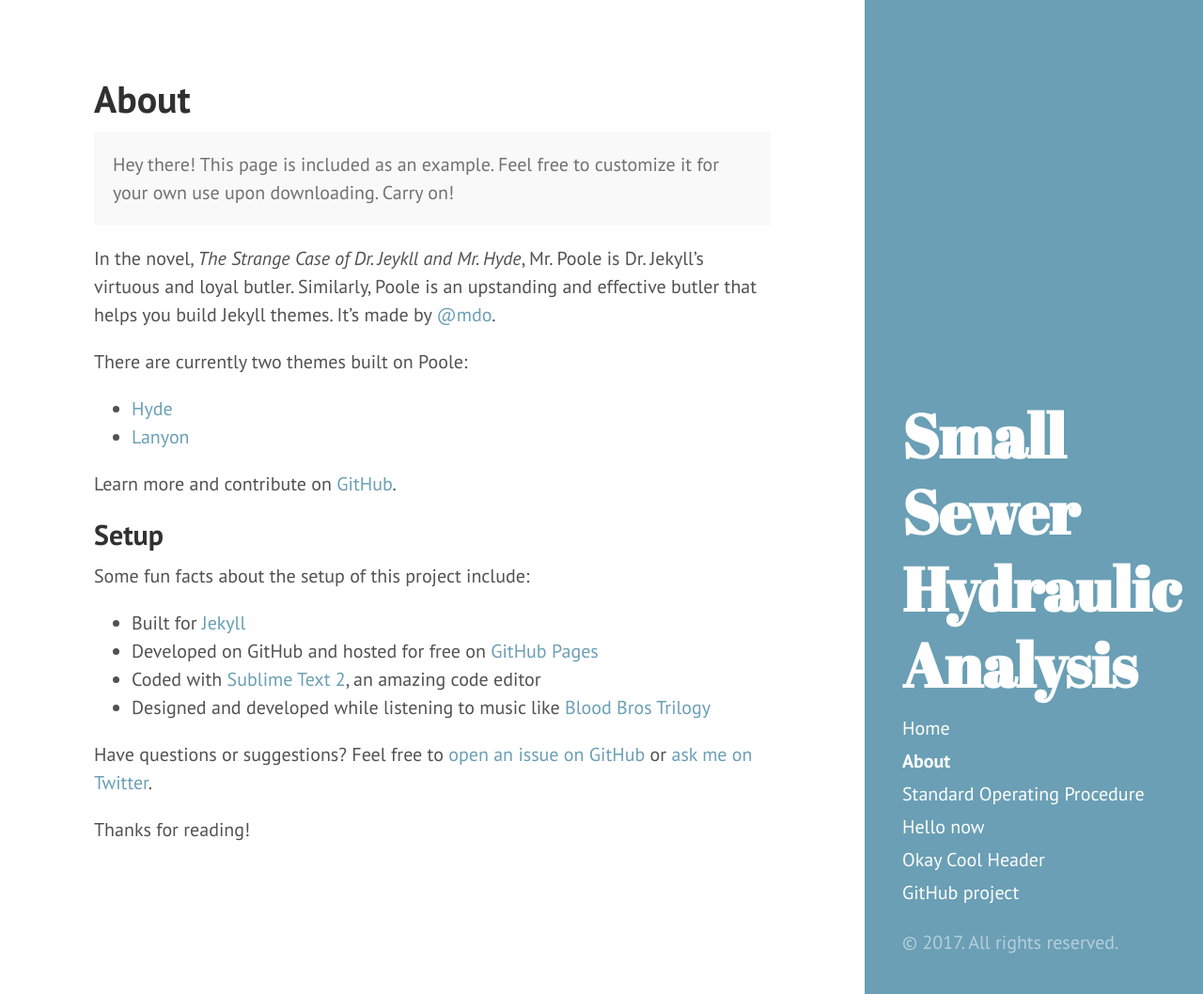
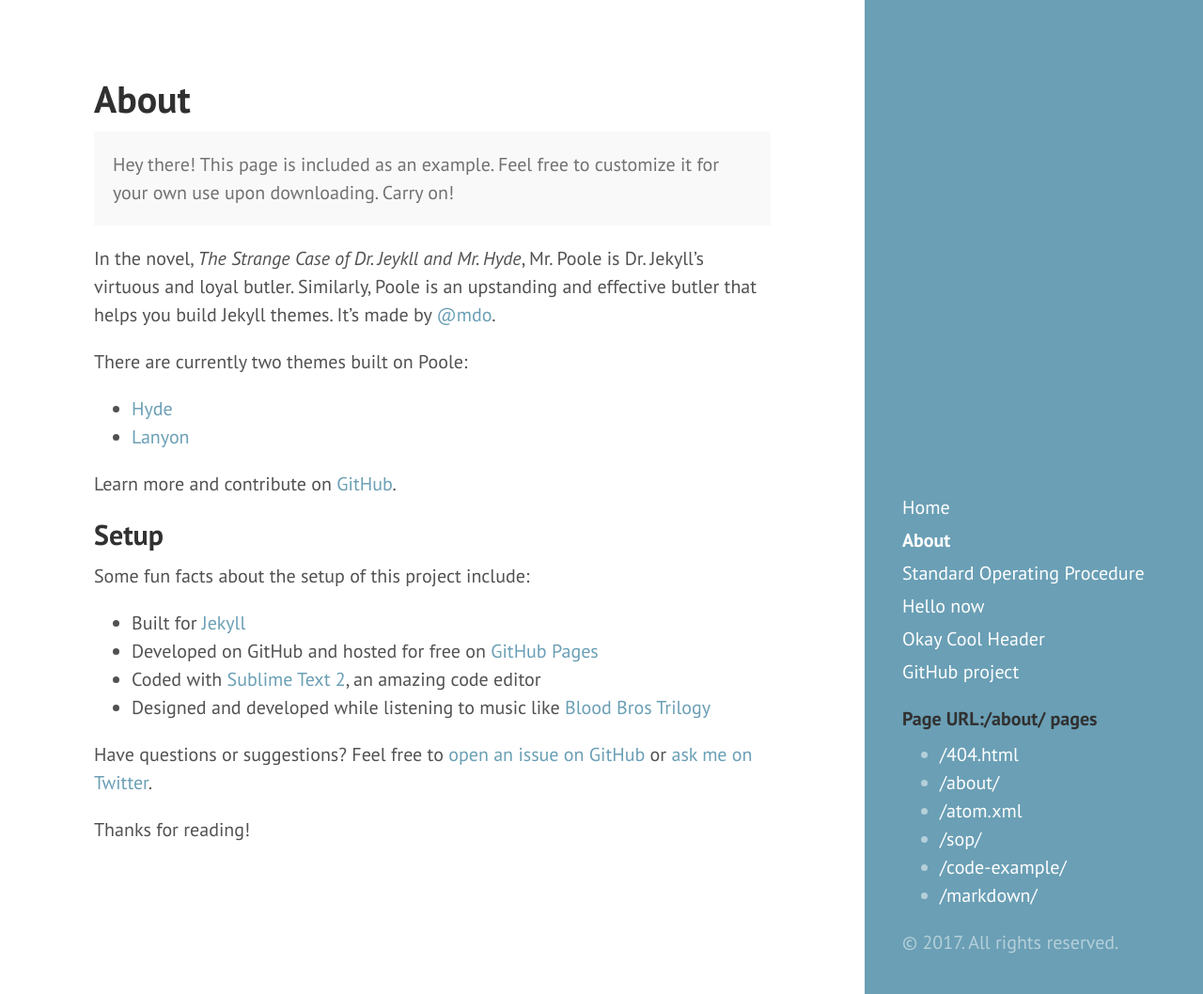
Before and after one commit to adams-cool-org/ssha3, a Jekyll site: the page built from docs/about.md, in a window 1280 px wide and 1058 px high. Shown: the whole window at 94% size. Built offline with Jekyll 4.4.1, drawn with Linux system fonts in a browser that asks for light colours.

Commit message:
page url check

```diff
--- a/docs/_includes/sidebar.html
+++ b/docs/_includes/sidebar.html
@@ -3,7 +3,7 @@
     <div class="sidebar-about">
       <h1>
         <a href="{{ site.baseurl }}">
-          {{ site.title }}
+          <!-- {{ site.title }} -->
         </a>
       </h1>
       <!-- <p class="lead">{{ site.description }}</p> -->
@@ -27,6 +27,16 @@
       {% endfor %}
 
       <a class="sidebar-nav-item" href="{{ site.github.repo }}">GitHub project</a>
+
+    <h4>Page URL:{{page.url}} pages</h4>
+    <ul>
+      {% for p in site.pages %}
+        <li>
+          <a href="{{ p.url }}">{{ p.url }}</a>
+        </li>
+      {% endfor %}
+    </ul>
+
     </nav>
 
     <p>&copy; {{ site.time | date: '%Y' }}. All rights reserved.</p>
```
